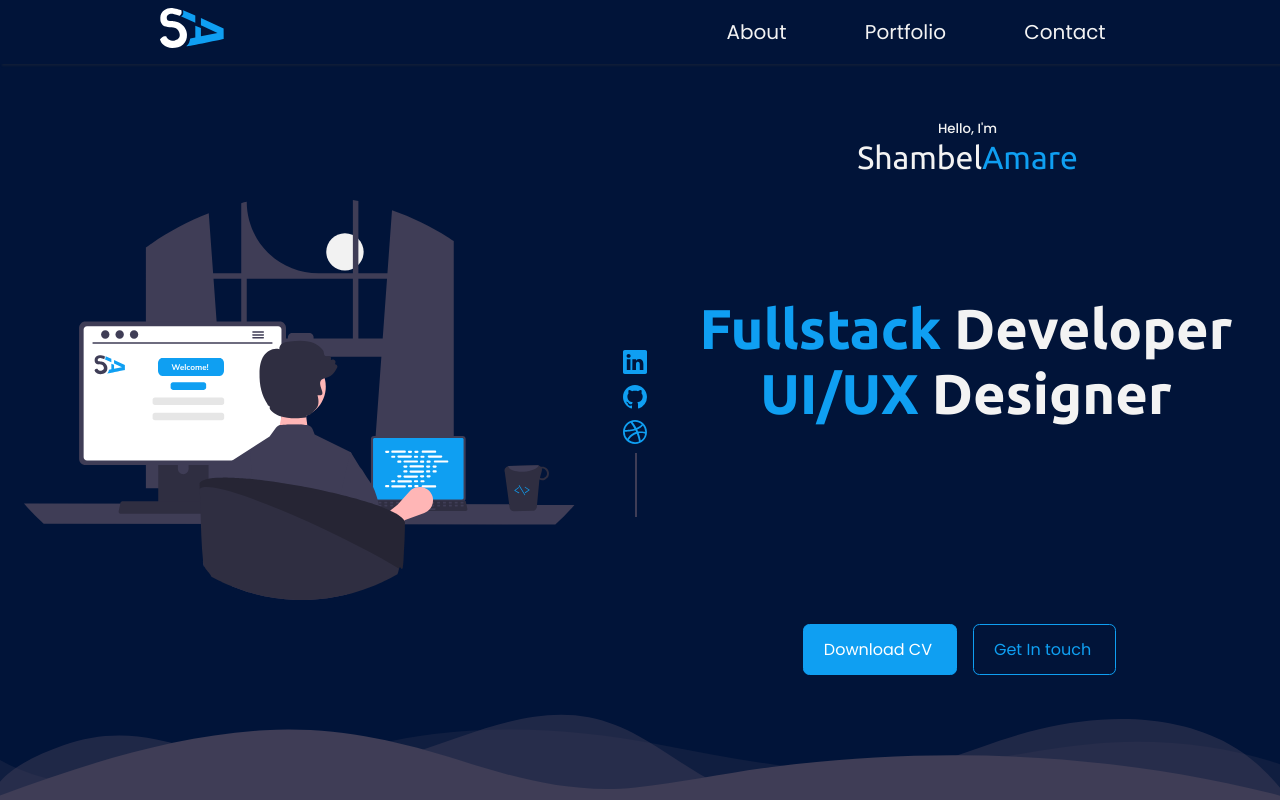
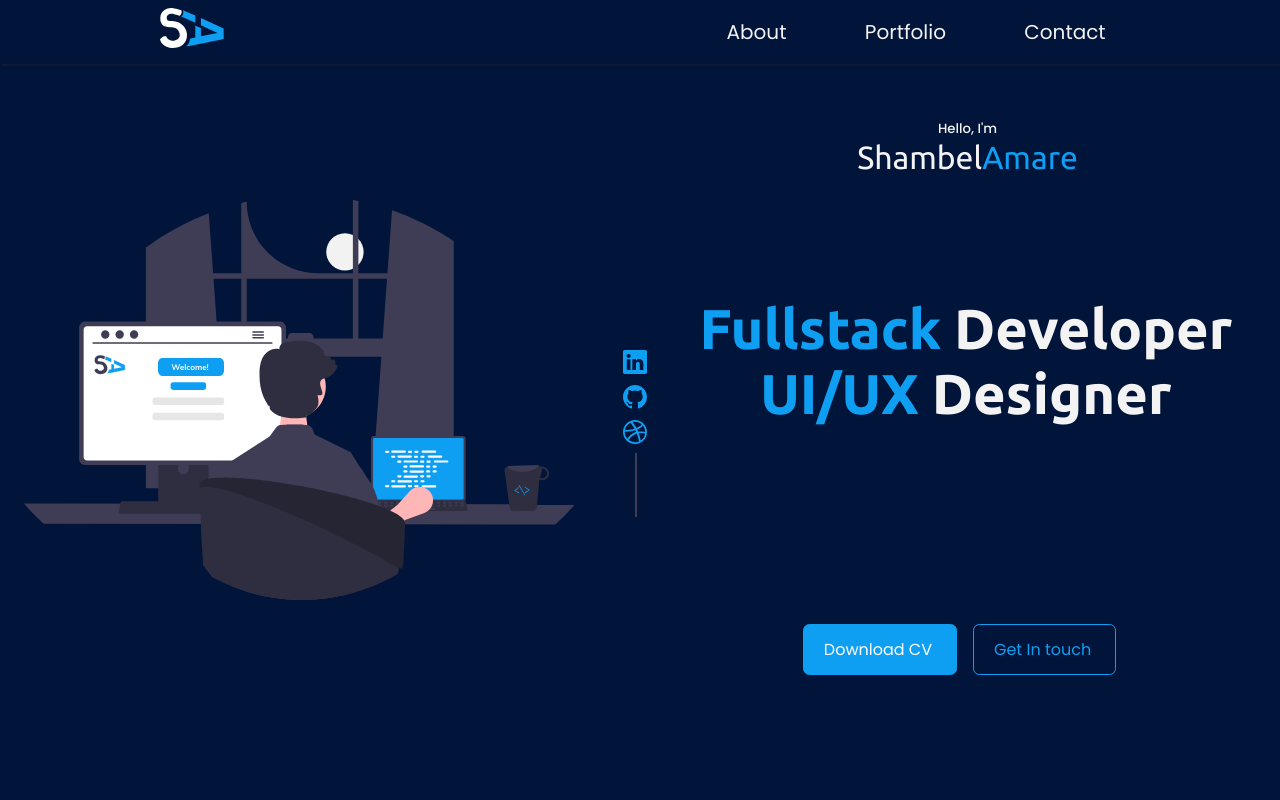
Before and after one commit to shambel-amare/portfolio-react, a React (Create React App) app: page / in a window 1280 px wide. Shown: the top 800 px of the page. Built offline with nearby package versions, Linux system fonts and the light colour scheme.

Commit message:
Project link included

```diff
--- a/src/components/header/Header.jsx
+++ b/src/components/header/Header.jsx
@@ -49,29 +49,6 @@ const Header = () => {
           </div>
         </div>
       </div>
-      <div className="custom-shape-divider-bottom-1649547168">
-        <svg
-          data-name="Layer 1"
-          xmlns="http://www.w3.org/2000/svg"
-          viewBox="0 0 1200 120"
-          preserveAspectRatio="none"
-        >
-          <path
-            d="M0,0V46.29c47.79,22.2,103.59,32.17,158,28,70.36-5.37,136.33-33.31,206.8-37.5C438.64,32.43,512.34,53.67,583,72.05c69.27,18,138.3,24.88,209.4,13.08,36.15-6,69.85-17.84,104.45-29.34C989.49,25,1113-14.29,1200,52.47V0Z"
-            opacity=".25"
-            className="shape-fill"
-          ></path>
-          <path
-            d="M0,0V15.81C13,36.92,27.64,56.86,47.69,72.05,99.41,111.27,165,111,224.58,91.58c31.15-10.15,60.09-26.07,89.67-39.8,40.92-19,84.73-46,130.83-49.67,36.26-2.85,70.9,9.42,98.6,31.56,31.77,25.39,62.32,62,103.63,73,40.44,10.79,81.35-6.69,119.13-24.28s75.16-39,116.92-43.05c59.73-5.85,113.28,22.88,168.9,38.84,30.2,8.66,59,6.17,87.09-7.5,22.43-10.89,48-26.93,60.65-49.24V0Z"
-            opacity=".5"
-            className="shape-fill"
-          ></path>
-          <path
-            d="M0,0V5.63C149.93,59,314.09,71.32,475.83,42.57c43-7.64,84.23-20.12,127.61-26.46,59-8.63,112.48,12.24,165.56,35.4C827.93,77.22,886,95.24,951.2,90c86.53-7,172.46-45.71,248.8-84.81V0Z"
-            className="shape-fill"
-          ></path>
-        </svg>
-      </div>
     </section>
   );
 };
--- a/src/components/projects/ProjectCard.jsx
+++ b/src/components/projects/ProjectCard.jsx
@@ -19,11 +19,11 @@ const ProjectCard = ({ title, children, techstack }) => {
                 <div className="edu">{children}</div>
               </div>
               <div className="card-icon">
-                <a href="#">
+                <a href="https://house-marketplace-9cae2.web.app/">
                   <MdLiveHelp />
                   <h3>Live</h3>
                 </a>
-                <a href="#">
+                <a href="https://github.com/shambel-amare/house-listing-marketplace">
                   <AiOutlineGithub />
                   <h3>Github</h3>
                 </a>
```
